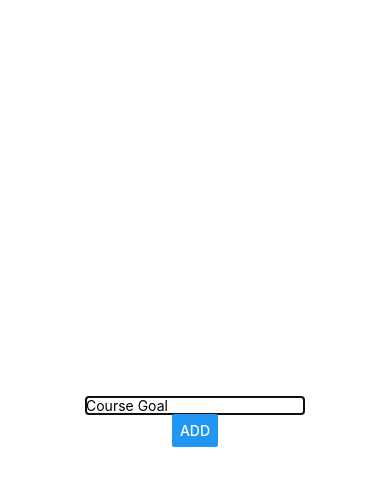
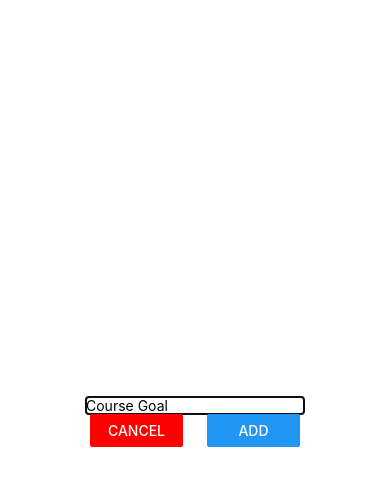
Before and after one commit to dprograma/my-project, a React Native app: screen / in a window 390 px wide. Both pictures are taken after a click on the button "ADD NEW GOAL". Shown: the top 486 px of the page. Built offline with nearby package versions, Linux system fonts and the light colour scheme.

Commit message:
Clearing Input and adding Cancel button

```diff
--- a/App.js
+++ b/App.js
@@ -15,10 +15,14 @@
   const removeGoalHandler = goalId => {
     return currentGoals.filter((goal) => goal.id !== goalId);
   };
+
+  const cancelGoalAdditionHandler = () => {
+    setIsAddMode(false);
+  };
   return (
     <View style={styles.screen}>
       <Button title="Add New Goal" onPress={()=>setIsAddMode(true)} />
-      <GoalInput visible={isAddMode} onAddGoal={addGoalHandler} />
+      <GoalInput visible={isAddMode} onAddGoal={addGoalHandler} onCancel={cancelGoalAdditionHandler} />
       <FlatList keyExtractor={(item, index) => item.id} data={courseGoals} renderItem={itemData => <GoalItem id={itemData.item.id} onDelete={removeGoalHandler} title={itemData.item.value} />} />
     </View>
   );
--- a/components/GoalInput.js
+++ b/components/GoalInput.js
@@ -4,11 +4,22 @@
 const GoalInput = props => {
   const [enteredGoal, setEnteredGoal] = useState('');
   const goalInputHandler = (enteredText) => { setEnteredGoal(enteredText) };
+  const addGoalHandler = () => {
+    props.onAddGoal(enteredGoal);
+    setEnteredGoal('');
+  };
   return (
     <Modal visible={props.visible} animationType="slide">
       <View style={styles.InputContainer}>
         <TextInput placeholder="Course Goal" style={styles.input} onChangeText={goalInputHandler} value={enteredGoal} />
-        <Button title="ADD" onPress={props.onAddGoal.bind(this, enteredGoal)} />
+        <View style={styles.buttonContainer}>
+          <View style={styles.button}>
+            <Button title="CANCEL" color="red" onPress={props.onCancel} />
+          </View>
+          <View style={styles.button}>
+            <Button title="ADD" onPress={addGoalHandler} />
+          </View>
+        </View>
       </View>
     </Modal>
   );
@@ -27,6 +38,14 @@
     padding: 10,
     marginBottom: 10
   },
+  buttonContainer:{
+    flexDirection:'row',
+    justifyContent: 'space-around',
+    width: '60%'
+  },
+  button: {
+    width: '40%'
+  }
 });
 
 export default GoalInput;
```
